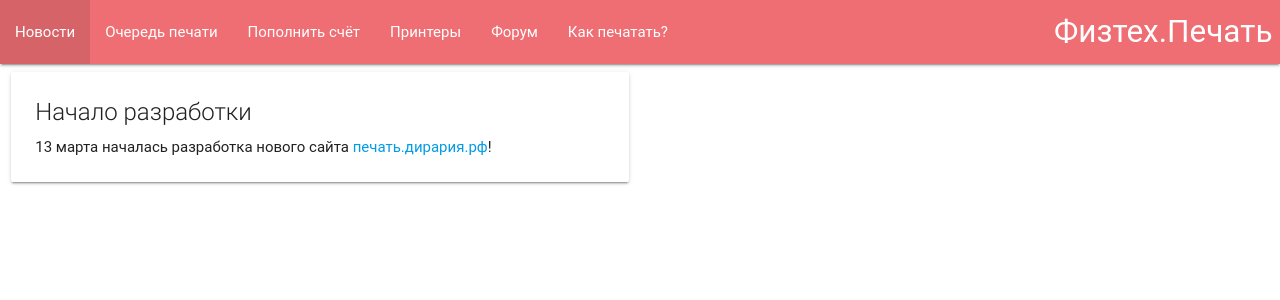
After one commit to dima74/phystech-print, a Flask app: page /news in a window 1280 px wide. The commit adds this page. Shown: the top 300 px of the page. Run offline with Flask 2, Linux system fonts and the light colour scheme; some libraries are stand-ins or nearby versions; some web fonts are replaced.

Commit message:
Добавил разделы

```diff
--- a/app.py
+++ b/app.py
@@ -26,6 +26,32 @@ def main():
     user.tasks_current = {}
     printers = ['{}{}'.format(i + 1, suffix) for i in range(8) for suffix in ['', 'b']]
     return render_template('index.html', user=user, printers=printers)
+
+
+@app.route('/news')
+def news():
+    return render_template('news.html')
+
+
+@app.route('/pay')
+@login_required
+def pay():
+    return render_template('pay.html')
+
+
+@app.route('/printers')
+def printers():
+    return render_template('printers.html')
+
+
+@app.route('/forum')
+def forum():
+    return render_template('forum.html')
+
+
+@app.route('/howto')
+def howto():
+    return render_template('howto.html')
 
 
 @app.route('/test')
--- /dev/null
+++ b/templates/forum.html
@@ -0,0 +1 @@
+{% extends "with_navbar.html" %}
--- /dev/null
+++ b/templates/howto.html
@@ -0,0 +1 @@
+{% extends "with_navbar.html" %}
--- a/templates/login.html
+++ b/templates/login.html
@@ -122,7 +122,6 @@
 
     <script src="https://cdnjs.cloudflare.com/ajax/libs/jquery-validate/1.16.0/jquery.validate.min.js"></script>
     <script src="https://cdnjs.cloudflare.com/ajax/libs/jquery.form/4.2.0/jquery.form.min.js"></script>
-    <script src="https://cdnjs.cloudflare.com/ajax/libs/js-url/2.4.1/url.min.js"></script>
     <script>
         $(function () {
             $('#login_form').ajaxForm({
--- /dev/null
+++ b/templates/news.html
@@ -0,0 +1,15 @@
+{% extends "with_navbar.html" %}
+
+{% block body %}
+    {{ super() }}
+    <div class="row">
+        <div class="col s12 m6">
+            <div class="card">
+                <div class="card-content">
+                    <span class="card-title">Начало разработки</span>
+                    <p>13 марта началась разработка нового сайта <a href="//печать.дирария.рф/">печать.дирария.рф</a>!</p>
+                </div>
+            </div>
+        </div>
+    </div>
+{% endblock %}
--- /dev/null
+++ b/templates/pay.html
@@ -0,0 +1 @@
+{% extends "with_navbar.html" %}
--- /dev/null
+++ b/templates/printers.html
@@ -0,0 +1 @@
+{% extends "with_navbar.html" %}
--- a/templates/with_navbar.html
+++ b/templates/with_navbar.html
@@ -43,37 +43,36 @@
     <nav>
         <div class="nav-wrapper">
             <ul id="nav-mobile" class="left hide-on-med-and-down">
-                <li><a href="/">Новости</a></li>
-                <li class="active"><a href="/">Очередь печати</a></li>
-                <li><a href="/">Принтеры</a></li>
-                <li><a href="/">Пополнить счёт</a></li>
-                <li><a href="/">Форум</a></li>
-                <li><a href="/">Как печатать?</a></li>
+                <li id="nav_news"><a href="/news">Новости</a></li>
+                <li id="nav_index"><a href="/">Очередь печати</a></li>
+                <li id="nav_pay"><a href="/pay">Пополнить счёт</a></li>
+                <li id="nav_printers"><a href="/printers">Принтеры</a></li>
+                <li id="nav_forum"><a href="/forum">Форум</a></li>
+                <li id="nav_howto"><a href="/howto">Как печатать?</a></li>
             </ul>
-            {#            <div id="right" class="right">#}
-            {#                <p {#class="brand-logo">{{ user.login }}, {{ user.first_name }} {{ user.last_name }} — {{ user.account }} рублей</p>#}
-            {#                <p>Выйти</p>#}
-            {#                <span>Имя</span>#}
-            {#                <br/>#}
-            {#                <span>Выйти</span>#}
-            {#            </div>#}
 
-            <div id="right" class="right">
-                <span id="right_username">{{ user.login }}, {{ user.first_name }} {{ user.last_name }}</span>
-                <span id="right_account">{{ user.account }} рублей</span>
-                <span id="right_button"><button id="button_logout" class="waves-effect waves-light btn">Выйти</button></span>
-            </div>
-
-            {#            {{ user.login }}, {{ user.first_name }} {{ user.last_name }}#}
-            {#            <button id="button_logout" class="waves-effect waves-light btn">Выйти</button>#}
+            {% if user %}
+                <div id="right" class="right">
+                    <span id="right_username">{{ user.login }}, {{ user.first_name }} {{ user.last_name }}</span>
+                    <span id="right_account">{{ user.account }} рублей</span>
+                    <span id="right_button"><button id="button_logout" class="waves-effect waves-light btn">Выйти</button></span>
+                </div>
+            {% else %}
+                <a href="/" class="brand-logo right">Физтех.Печать</a>
+            {% endif %}
         </div>
     </nav>
 {% endblock %}
 
 {% block script %}
     <script src="https://cdnjs.cloudflare.com/ajax/libs/js-cookie/2.1.3/js.cookie.min.js"></script>
+    <script src="https://cdnjs.cloudflare.com/ajax/libs/js-url/2.4.1/url.min.js"></script>
     <script>
         $(function () {
+            let path = url(1) || 'index';
+            console.log('#nav_' + path);
+            $('#nav_' + path).addClass('active');
+
             $('#button_logout').click(function () {
                 window.location.replace('/logout');
             });
```
